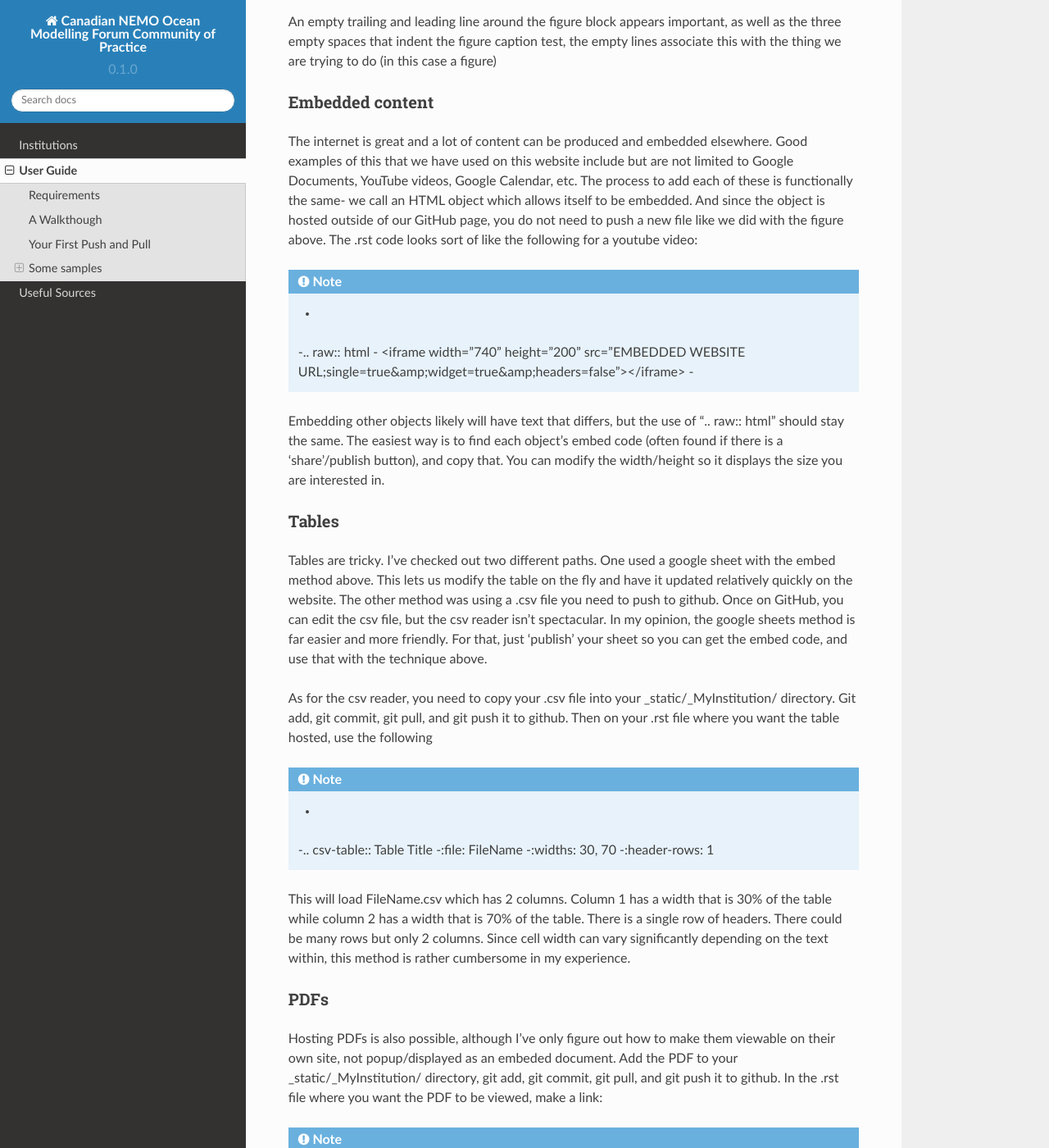
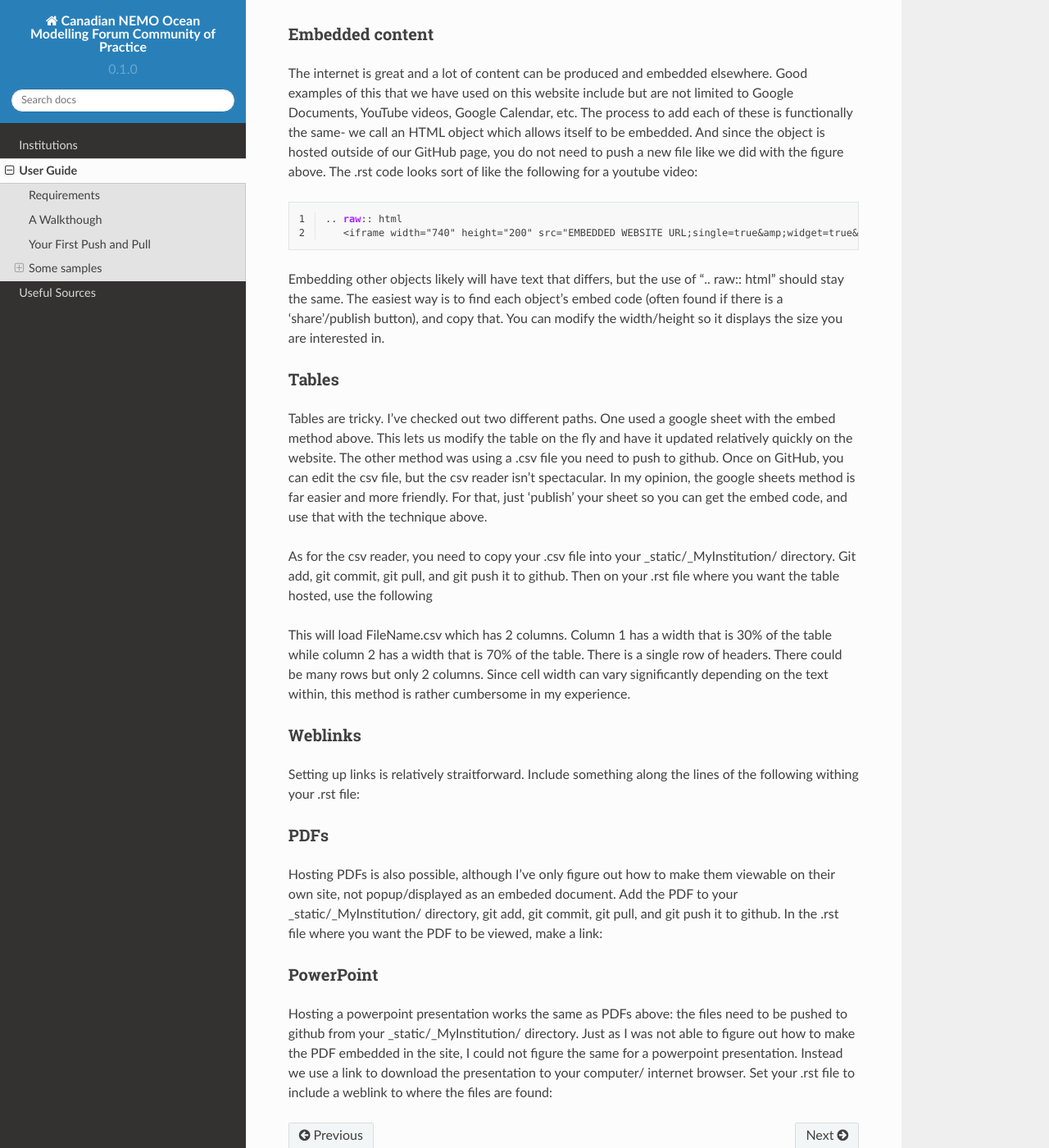
Before and after one commit to UofA-NEMO/Canadian-NEMO-Ocean-Modelling-Forum-Community-of-Practice, a Sphinx documentation site: the page built from docs/Instructions.rst, in a window 1280 px wide and 1400 px high, scrolled down 3214 px. Shown: the whole window at 82% size. Built offline with Sphinx 7.4.7 and the Read the Docs theme 2.0.0, drawn with Linux system fonts in a browser that asks for light colours; pages that are not in the unit, such as notebooks, are missing from menus; some of the changed text lies outside the part shown.

Commit message:
Update Instructions.rst

```diff
--- a/docs/Instructions.rst
+++ b/docs/Instructions.rst
@@ -89,7 +89,7 @@ Figures
 Displaying figures isn't that tricky. Simply put the figure file into the directory where you want it to be shown. For example, our eORCA025 data figure should reside within the Configurations/eORCA025/ directory. Copy it into this position, git add, git commit, git pull, and git push the figure. Now that it appears on our github page we can call it inside the index.rst file (or {OtherRstFile}.rst, they can be called something else) using the following code:
 
 .. code-block:: RST
-
+   :linenos:
    .. figure:: ./eORCA025_data_Figure.png
       eORCA025 data figure caption text
 
@@ -101,11 +101,12 @@ Embedded content
 
 The internet is great and a lot of content can be produced and embedded elsewhere. Good examples of this that we have used on this website include but are not limited to Google Documents, YouTube videos, Google Calendar, etc. The process to add each of these is functionally the same- we call an HTML object which allows itself to be embedded. And since the object is hosted outside of our GitHub page, you do not need to push a new file like we did with the figure above. The .rst code looks sort of like the following for a youtube video:
 
-.. Note::
-   -
-   -.. raw:: html
-   -   <iframe width="740" height="200" src="EMBEDDED WEBSITE URL;single=true&amp;widget=true&amp;headers=false"></iframe>
-   -
+.. code-block:: RST
+   :linenos:
+
+   .. raw:: html
+      <iframe width="740" height="200" src="EMBEDDED WEBSITE URL;single=true&amp;widget=true&amp;headers=false"></iframe>
+
 Embedding other objects likely will have text that differs, but the use of ".. raw:: html" should stay the same. The easiest way is to find each object's embed code (often found if there is a 'share'/publish button), and copy that. You can modify the width/height so it displays the size you are interested in.
 
 Tables
@@ -115,22 +116,39 @@ Tables are tricky. I've checked out two different paths. One used a google sheet
 
 As for the csv reader, you need to copy your .csv file into your _static/_MyInstitution/ directory. Git add, git commit, git pull, and git push it to github. Then on your .rst file where you want the table hosted, use the following
 
-.. Note::
-   -
-   -.. csv-table:: Table Title
-   -:file: FileName
-   -:widths: 30, 70
-   -:header-rows: 1
+.. code-block:: RST
+   :linenos:
+   .. csv-table:: Table Title
+   :file: FileName
+   :widths: 30, 70
+   :header-rows: 1
 
 This will load FileName.csv which has 2 columns. Column 1 has a width that is 30% of the table while column 2 has a width that is 70% of the table. There is a single row of headers. There could be many rows but only 2 columns. Since cell width can vary significantly depending on the text within, this method is rather cumbersome in my experience.
+
+Weblinks
+^^^^^^^^
+
+Setting up links is relatively straitforward. Include something along the lines of the following withing your .rst file:
+
+.. code-block:: RST
+   :linenos:
+   -`Sample Link Text <FULL URL HERE>`_
+
 
 PDFs
 ^^^^
 
 Hosting PDFs is also possible, although I've only figure out how to make them viewable on their own site, not popup/displayed as an embeded document. Add the PDF to your _static/_MyInstitution/ directory, git add, git commit, git pull, and git push it to github. In the .rst file where you want the PDF to be viewed, make a link:
 
-.. Note::
-
+.. code-block:: RST
+   :linenos:
    -`Sample Link Text <https://canadian-nemo-ocean-modelling-forum-commuity-of-practice.readthedocs.io/en/latest/_static/_{MyInstitutionName}/<MyPDFfile}.pdf>`_
 
-done
+PowerPoint
+^^^^^^^^^^
+
+Hosting a powerpoint presentation works the same as PDFs above: the files need to be pushed to github from your _static/_MyInstitution/ directory. Just as I was not able to figure out how to make the PDF embedded in the site, I could not figure the same for a powerpoint presentation. Instead we use a link to download the presentation to your computer/ internet browser. Set your .rst file to include a weblink to where the files are found:
+
+.. code-block:: RST
+   :linenos:
+   -`Sample Link Text <https://canadian-nemo-ocean-modelling-forum-commuity-of-practice.readthedocs.io/en/latest/_static/_{MyInstitutionName}/<MyPPTfile}.pptx>`_
```
